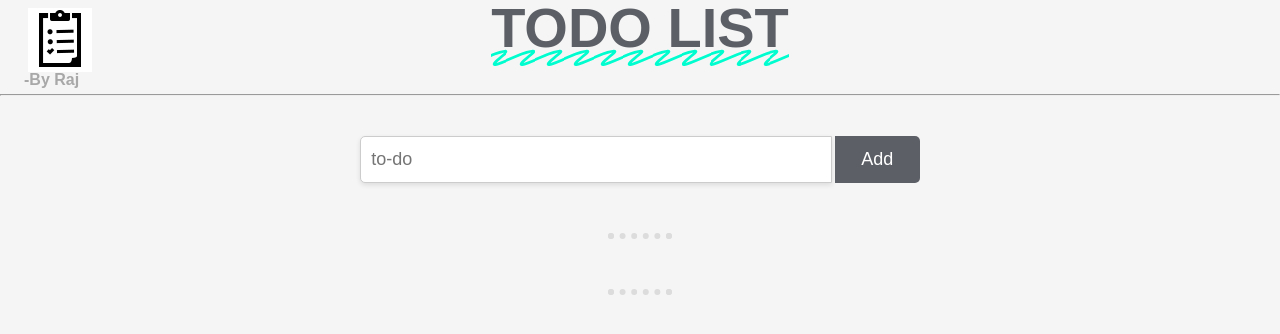
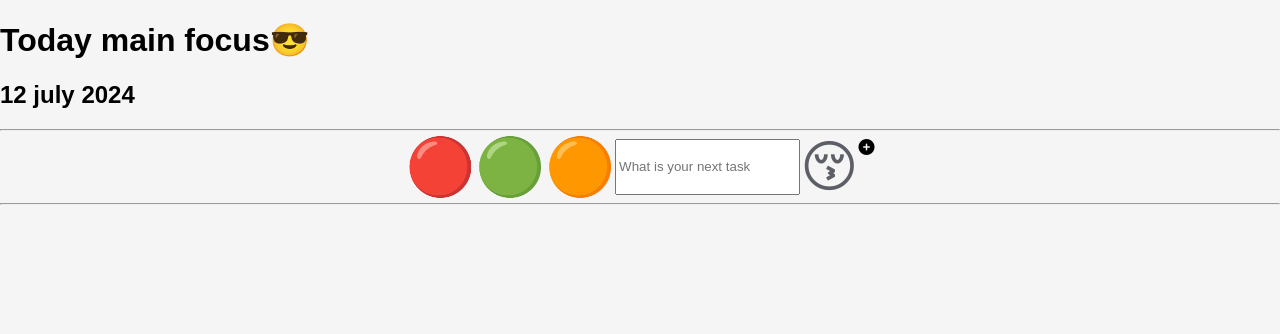
Before and after one commit to softenrj/ToDo-List, a plain HTML site: page index.html in a window 1280 px wide. Drawn offline with Linux system fonts and the light colour scheme; a web font is replaced by a local one.

Commit message:
Update index.html
redesign ToDo list

```diff
--- a/index.html
+++ b/index.html
@@ -7,27 +7,33 @@
     <link rel="stylesheet" href="./style.css">
     <link rel="preconnect" href="https://fonts.googleapis.com">
 <link rel="preconnect" href="https://fonts.gstatic.com" crossorigin>
-<link href="https://fonts.googleapis.com/css2?family=Playwrite+BE+WAL:wght@100..400&display=swap" rel="stylesheet">
+<link href="https://fonts.googleapis.com/css2?family=Inter:wght@100..900&display=swap" rel="stylesheet">
+<link rel="stylesheet" href="https://cdnjs.cloudflare.com/ajax/libs/font-awesome/6.5.2/css/all.min.css" integrity="sha512-SnH5WK+bZxgPHs44uWIX+LLJAJ9/2PkPKZ5QiAj6Ta86w+fsb2TkcmfRyVX3pBnMFcV7oQPJkl9QevSCWr3W6A==" crossorigin="anonymous" referrerpolicy="no-referrer" />
 </head>
 <body>
-    <div class="title">
-        <img src="./assets/icons8-survey.gif" alt="todolist">
-        <div class="main-text"><span class="fancy">TODO List</span></div>
-        <p>-By Raj</p>
+
+    <div class="border">
+        <div class="main-heading">
+            <h1>Today main focus😎</h1>
+            <h2>12 july 2024</h2>
+         </div>
+
+         <hr>
+
+         <div class="add-list list">
+            <span class="circle">🔴🟢🟠</span>
+            <input type="text" placeholder="What is your next task">
+            <span class="length"></span>
+            <span class="emoji1">😚</span>
+            <i class="fa-solid fa-circle-plus"></i>
+         </div>
+         <hr>
+
+         <section class="lists">
+
+         </section>
     </div>
-    <hr>
-    <label for="add" class="add">
-        <input type="text" placeholder="to-do">
-        <button class="add-button">Add</button>
-    </label>
-    <hr class="todo">
-    <section class="todo-lists">
-         <!-- <div class="ls list">
-             <p>1. make it quickly</p>
-            <button class="remove">X</button>
-        </div>  -->
-    </section>
-    <hr class="todo">
+
     <script src="./script.js"></script>
 </body>
 </html>
```
